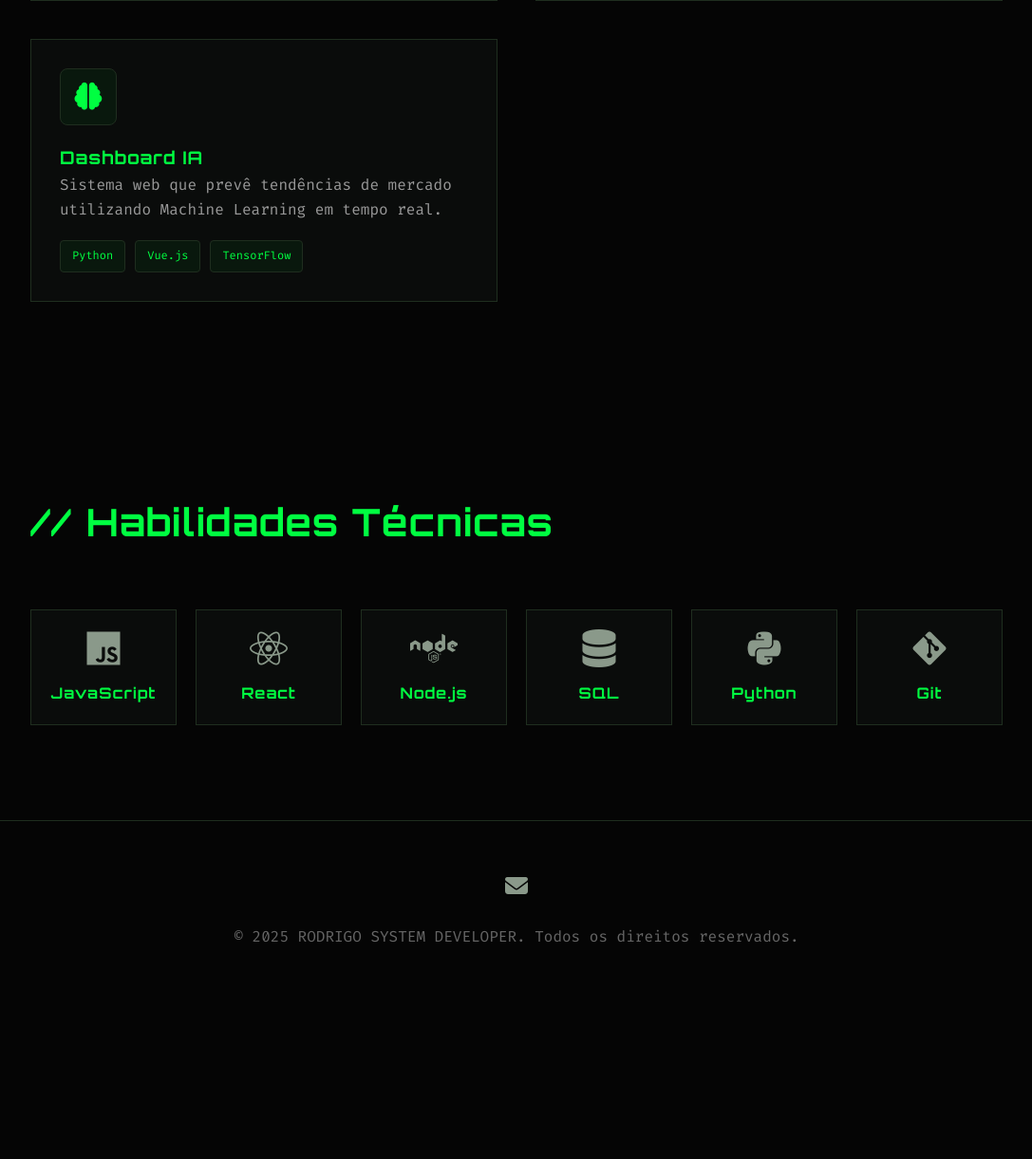
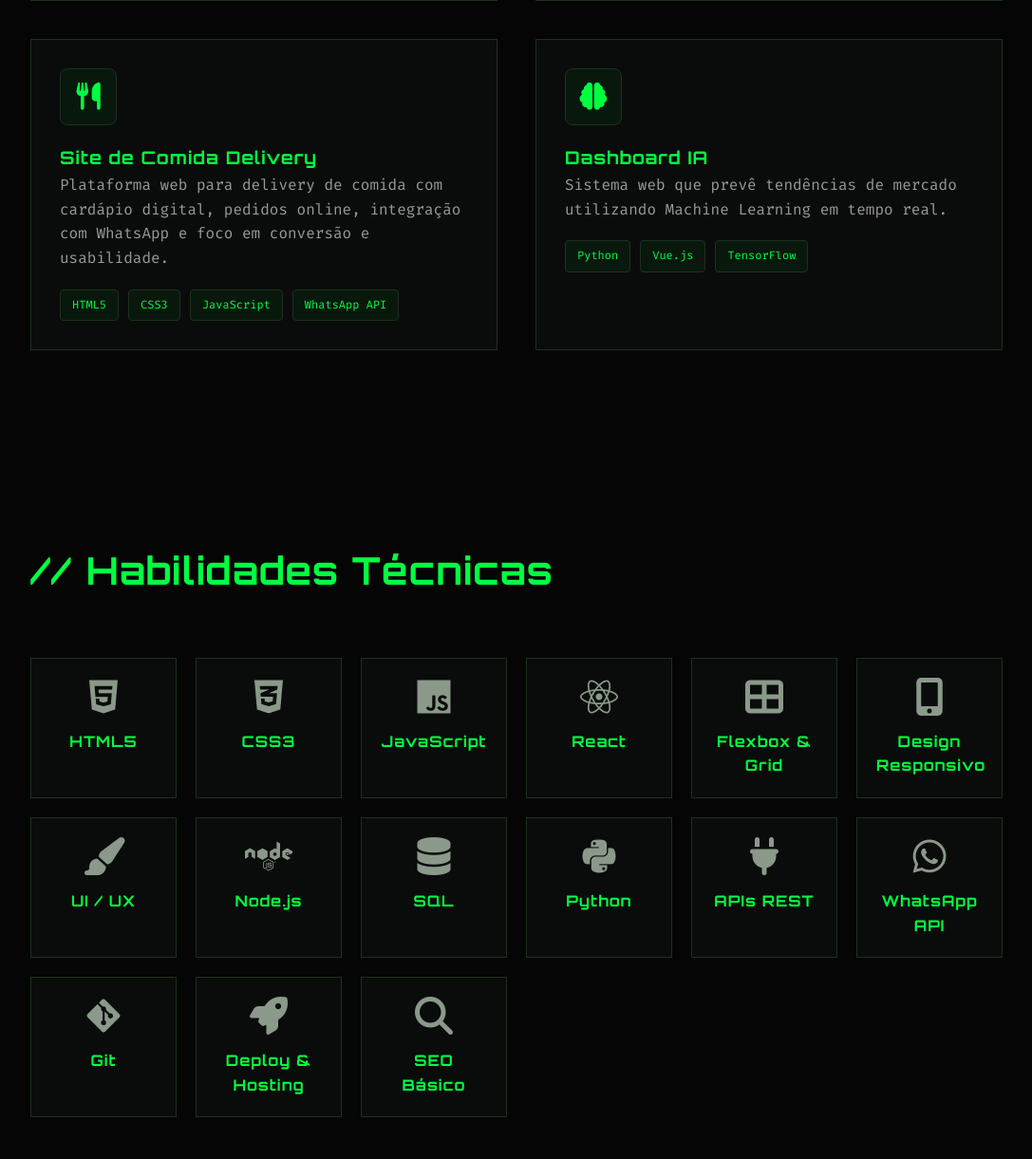
Before and after one commit to Rodrigocolorado/systemsdeveloper, a plain HTML site: page index.html in a window 1280 px wide. Shown: the part 1299-2520 px from the top of the page at 95% size, without its empty margins (96-1183 px from the left). Before the commit the page ends 2348 px from the top, so only its background shows below. Drawn offline with Linux system fonts and the light colour scheme.

Commit message:
Add project card for food delivery site and skills

```diff
--- a/index.html
+++ b/index.html
@@ -553,6 +553,25 @@
 
             <div class="project-card">
     <div class="project-icon-box">
+        <i class="fas fa-utensils"></i>
+    </div>
+    <h3>Site de Comida Delivery</h3>
+    <p style="color: #999; margin-bottom: 20px;">
+        Plataforma web para delivery de comida com cardápio digital, pedidos online,
+        integração com WhatsApp e foco em conversão e usabilidade.
+
+    </p>
+    <div class="tech-stack">
+        <span class="tech-tag">HTML5</span>
+        <span class="tech-tag">CSS3</span>
+        <span class="tech-tag">JavaScript</span>
+        <span class="tech-tag">WhatsApp API</span>
+    </div>
+</div>
+
+
+            <div class="project-card">
+                <div class="project-icon-box">
                     <i class="fas fa-brain"></i>
                 </div>
                 <h3>Dashboard IA</h3>
@@ -569,32 +588,89 @@
     <section id="skills" class="section">
     <h2 class="section-title">Habilidades Técnicas</h2>
     <div class="skills-grid">
+
+        <!-- Front-end -->
+        <div class="skill-item">
+            <i class="fab fa-html5"></i>
+            <h4>HTML5</h4>
+        </div>
+
+        <div class="skill-item">
+            <i class="fab fa-css3-alt"></i>
+            <h4>CSS3</h4>
+        </div>
+
         <div class="skill-item">
             <i class="fab fa-js"></i>
             <h4>JavaScript</h4>
         </div>
+
         <div class="skill-item">
             <i class="fab fa-react"></i>
             <h4>React</h4>
         </div>
+
+        <!-- Layout & UX -->
+        <div class="skill-item">
+            <i class="fas fa-th-large"></i>
+            <h4>Flexbox & Grid</h4>
+        </div>
+
+        <div class="skill-item">
+            <i class="fas fa-mobile-alt"></i>
+            <h4>Design Responsivo</h4>
+        </div>
+
+        <div class="skill-item">
+            <i class="fas fa-paint-brush"></i>
+            <h4>UI / UX</h4>
+        </div>
+
+        <!-- Backend & Dados -->
         <div class="skill-item">
             <i class="fab fa-node"></i>
             <h4>Node.js</h4>
         </div>
+
         <div class="skill-item">
             <i class="fas fa-database"></i>
             <h4>SQL</h4>
         </div>
+
         <div class="skill-item">
             <i class="fab fa-python"></i>
             <h4>Python</h4>
         </div>
+
+        <!-- Integrações & Dev -->
+        <div class="skill-item">
+            <i class="fas fa-plug"></i>
+            <h4>APIs REST</h4>
+        </div>
+
+        <div class="skill-item">
+            <i class="fab fa-whatsapp"></i>
+            <h4>WhatsApp API</h4>
+        </div>
+
         <div class="skill-item">
             <i class="fab fa-git-alt"></i>
             <h4>Git</h4>
         </div>
+
+        <div class="skill-item">
+            <i class="fas fa-rocket"></i>
+            <h4>Deploy & Hosting</h4>
+        </div>
+
+        <div class="skill-item">
+            <i class="fas fa-search"></i>
+            <h4>SEO Básico</h4>
+        </div>
+
     </div>
 </section>
+
 
     <a href="https://wa.me/5551981757073" class="whatsapp-float" target="_blank" title="Fale comigo no WhatsApp">
         <i class="fab fa-whatsapp"></i>
```
Lines whose indentation alone changed are shown as unchanged.
